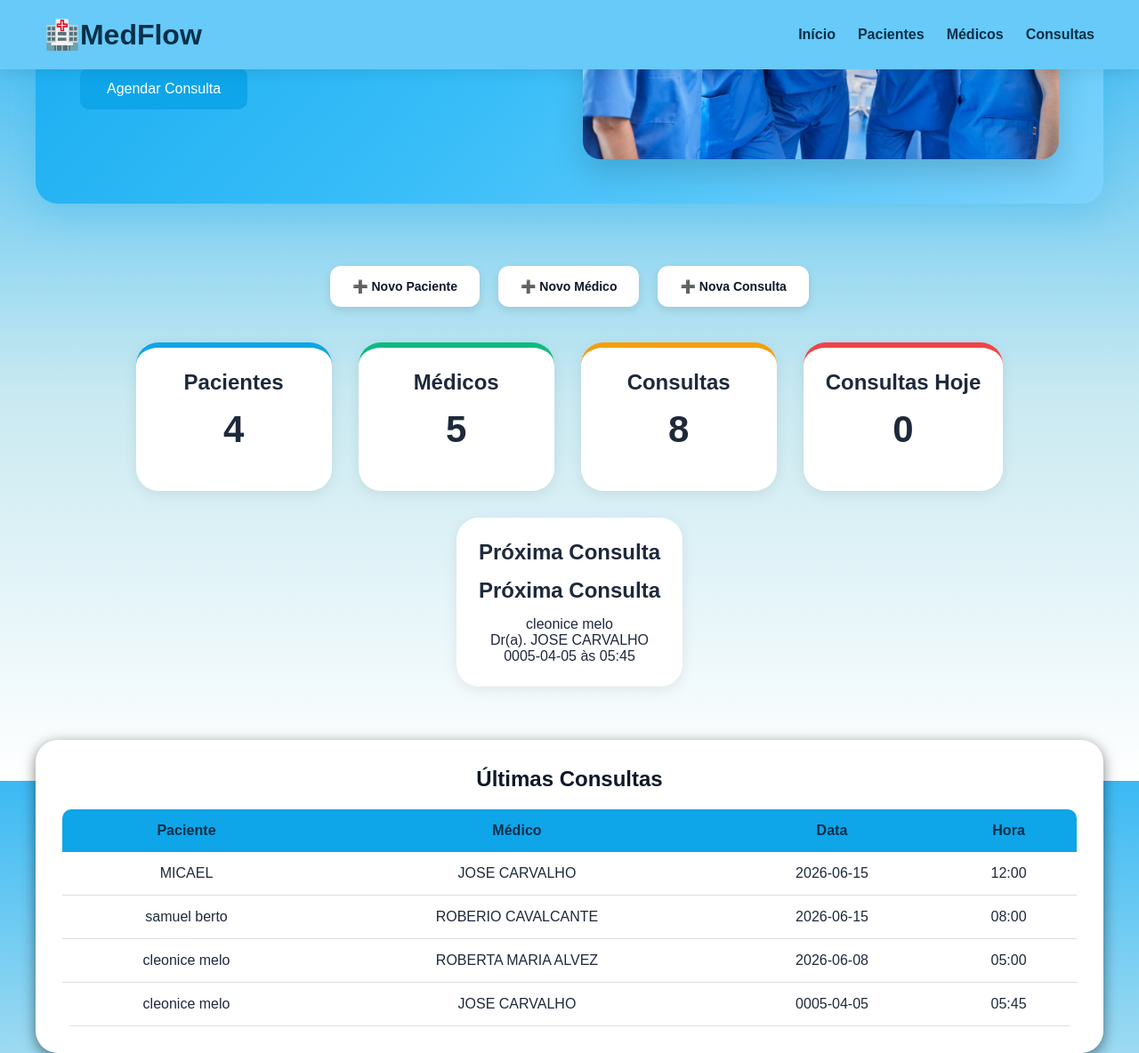
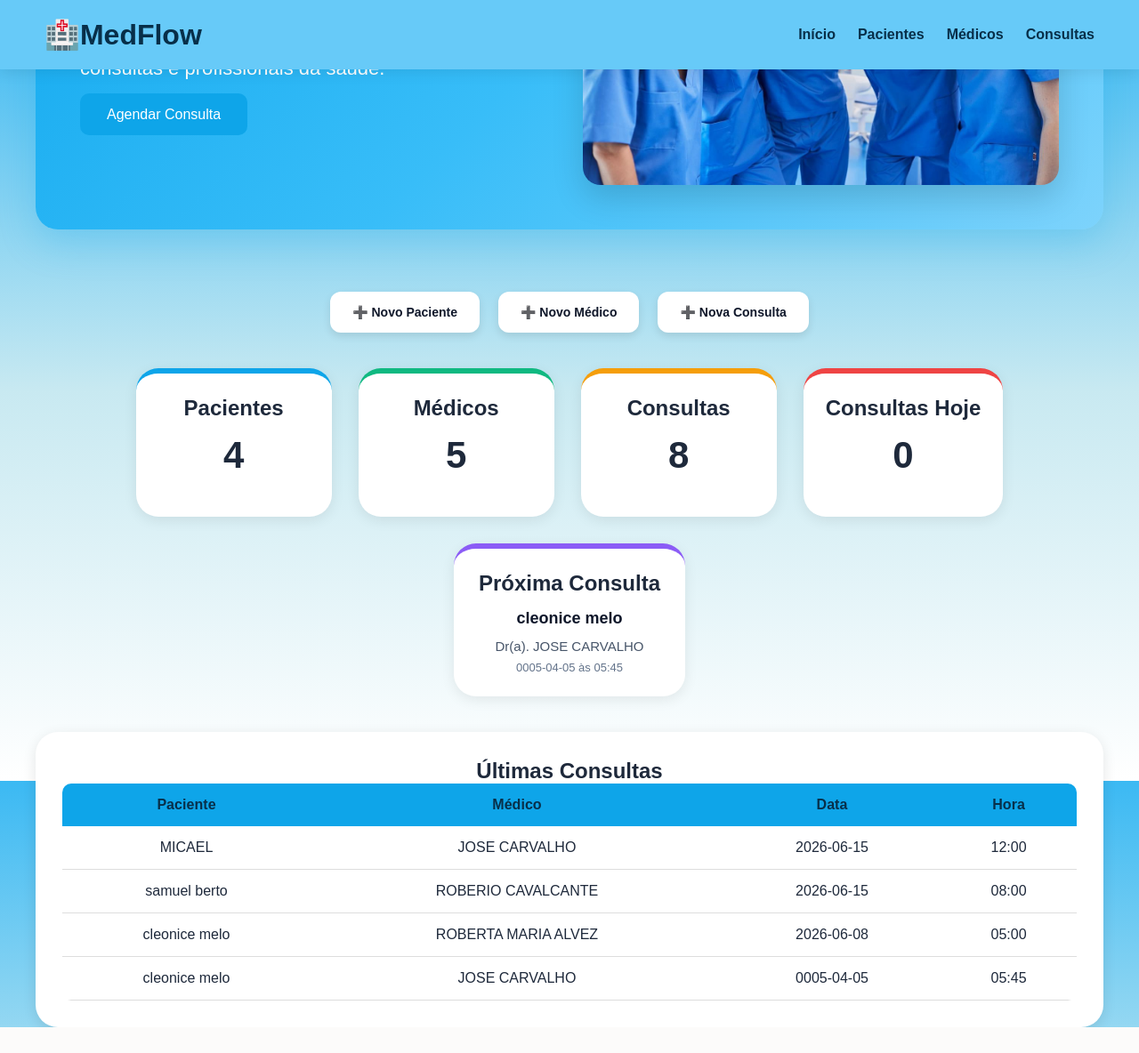
Before and after one commit to SamuelBerto/MedFlow, a Flask app: page / in a window 1280 px wide. Shown: the whole page at 89% size. After the commit the page ends 1155 px from the top, so only its background shows below. Run offline with Flask 3, Linux system fonts and the light colour scheme; data comes from the database, SQL or seed files in the repository.

Commit message:
style: ajusta bordas e aparência do card de próxima consulta

```diff
--- a/static/css/style.css
+++ b/static/css/style.css
@@ -326,23 +326,48 @@ table {
     border-top: 6px solid #ef4444;
 }
 
-/* ÚLTIMAS CONSULTAS */
+/* PRÓXIMA CONSULTA */
+
+.proxima-consulta-card {
+    background-color: white;
+    border-top: 6px solid #8b5cf6;
+
+    min-width: 260px;
+    padding: 25px;
+
+    border-radius: 25px;
+
+    box-shadow: 0 4px 15px rgba(0,0,0,0.08);
+}
+
+.proximo-paciente {
+    font-size: 18px;
+    font-weight: 600;
+
+    color: #0f172a;
+
+    margin-top: 10px;
+    margin-bottom: 12px;
+}
+
+.proxima-info {
+    font-size: 15px;
+    color: #475569;
+
+    margin-bottom: 6px;
+}
+
+.proxima-data {
+    font-size: 13px;
+    color: #64748b;
+    margin-top: 8px;
+}
 .ultimas-consultas {
     width: 100%;
     max-width: 1200px;
-
     background-color: white;
-
     padding: 30px;
-
     border-radius: 25px;
-
-    margin-top: 60px;
-
-    box-shadow: 0 4px 15px rgba(0, 0, 0, 0.5);
+    margin-top: 40px;
+    box-shadow: 0 4px 15px rgba(0,0,0,0.1);
 }
-.ultimas-consultas h2 {
-    margin-bottom: 20px;
-    color: #0f172a;
-    ;
-}
--- a/templates/index.html
+++ b/templates/index.html
@@ -90,12 +90,11 @@
                 </div>
 
                 {% if proxima_consulta %}
-                <div class="card">
-                    <h2> Próxima Consulta</h2>
+                <div class="card proxima-consulta-card">
 
                     <h2>Próxima Consulta</h2>
 
-                    <div class="proxima-paciente">
+                    <div class="proximo-paciente">
                         {{ proxima_consulta[0] }}
                     </div>
 
```
